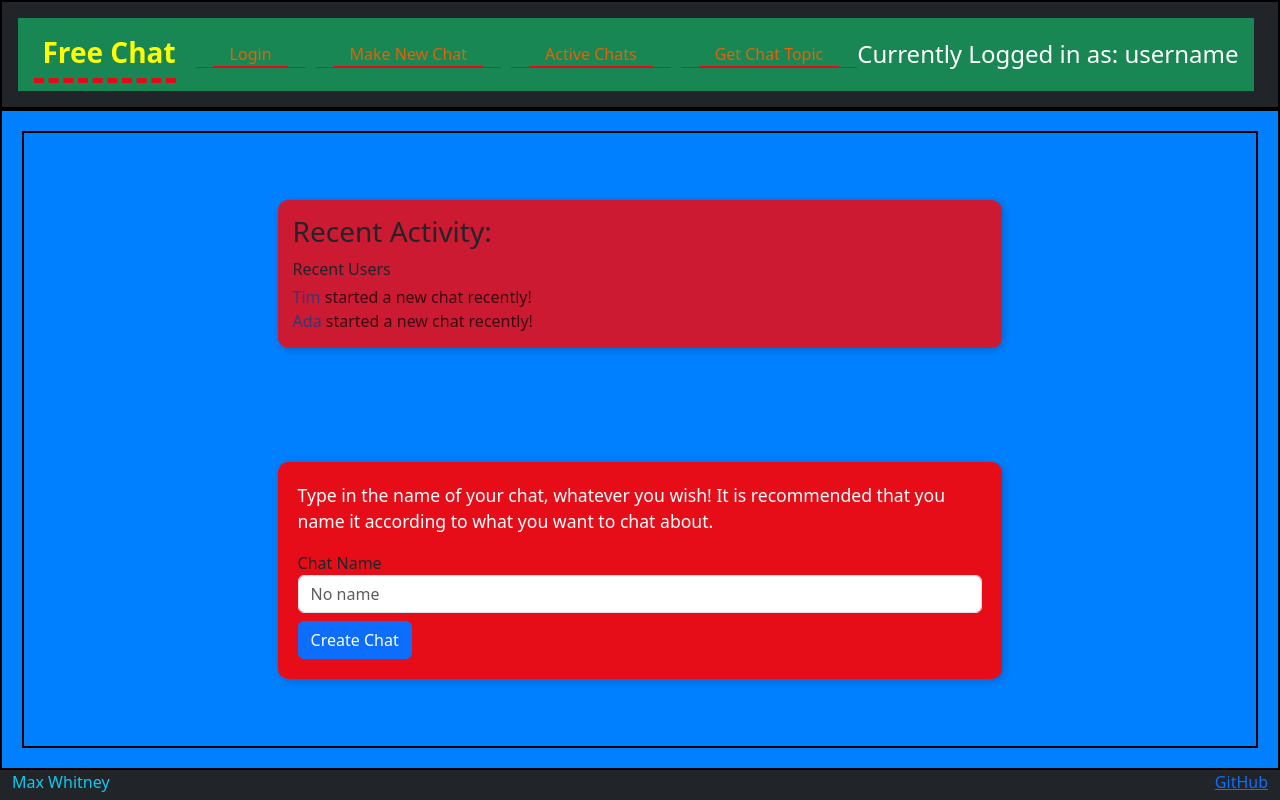
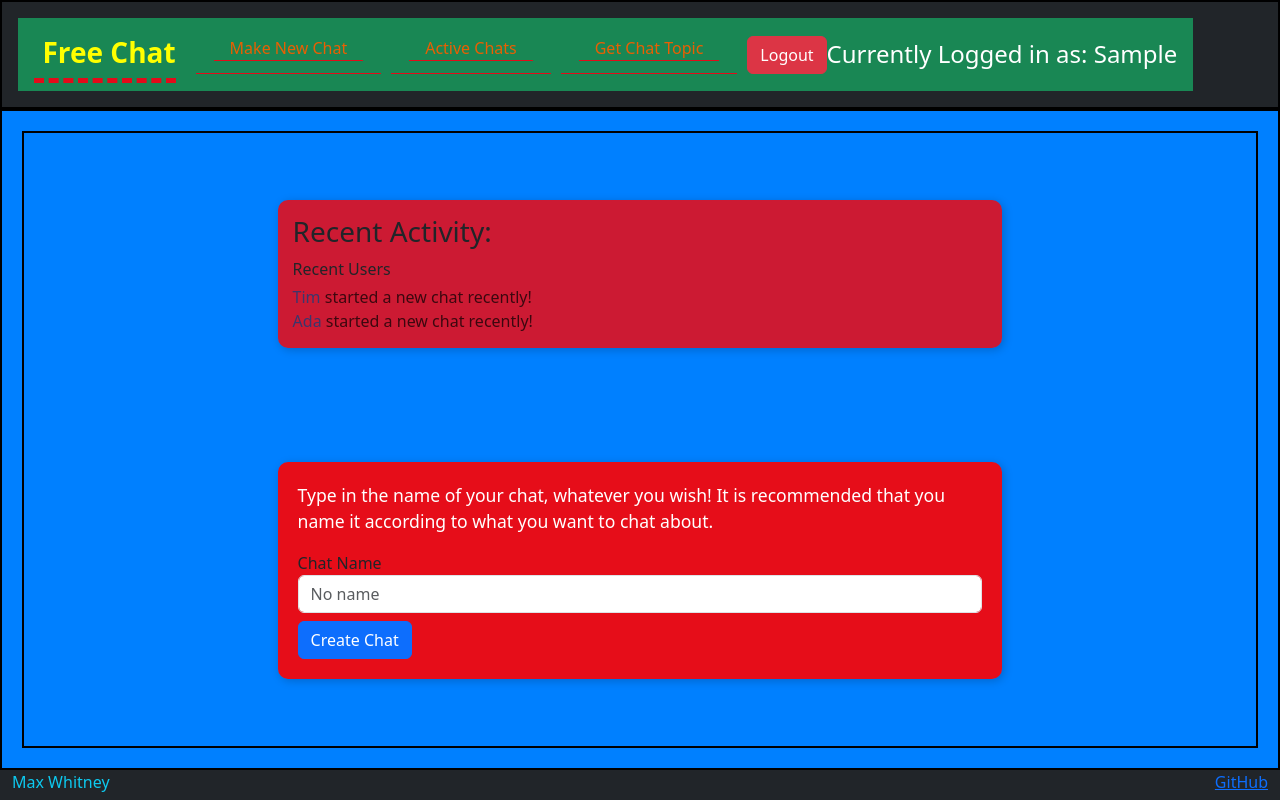
Before and after one commit to maxman010101/startup, a React (Vite) app: page / in a window 1280 px wide. Both pictures are taken after typing "Sample", "Sample123" into the empty fields and a click on the button "Create". Built offline with nearby package versions, Linux system fonts and the light colour scheme.

Commit message:
got my login functionality working so it shows logged in user and restricts/vice versa pages accessible to logged in vs non logged in users

```diff
--- a/src/app.jsx
+++ b/src/app.jsx
@@ -1,7 +1,7 @@
-import React from 'react';
+import React, { useState, useEffect } from 'react';
 import 'bootstrap/dist/css/bootstrap.min.css';
 import './app.css';
-import { BrowserRouter, NavLink, Route, Routes } from 'react-router-dom';
+import { BrowserRouter, NavLink, Route, Routes, Navigate } from 'react-router-dom';
 import { Login } from './login/login';
 import { MakeChat } from './makechat/makechat';
 import { ActiveChats } from './activechats/activechats';
@@ -9,47 +9,64 @@ import { Topic } from './topic/topic';
 import { Chat } from './chat/chat';
 
 export default function App() {
-    return(
+    const [user, setUser] = useState(null);
+
+    useEffect(() => {
+        const storedUser = localStorage.getItem('user');
+        if (storedUser) {
+            setUser(storedUser);
+        }
+    }, []);
+
+    const handleLogout = () => {
+        localStorage.removeItem('user');
+        setUser(null);
+    };
+
+    return (
         <BrowserRouter>
             <div className="body bg-success text-dark">
-
                 <header className="container-fluid d-flex justify-content-between align-items-center p-3 bg-dark text-white">
-
-
                     <nav className="navbar fixed-top navbar-dark bg-success px-3">
-                    <NavLink className="navbar-brand text-warning fs-3" to="#">Free Chat</NavLink>
+                        <NavLink className="navbar-brand text-warning fs-3" to="/">Free Chat</NavLink>
                         <menu className="navbar-nav d-flex flex-row ms-auto">
-                    <li className="nav-item"><NavLink className="nav-link" to="">Login</NavLink></li>
-                    <li className="nav-item"><NavLink className="nav-link" to="makechat">Make New Chat</NavLink></li>
-                    <li className="nav-item"><NavLink className="nav-link" to="activechats">Active Chats</NavLink></li>
-                    <li className="nav-item"><NavLink className="nav-link" to="topic">Get Chat Topic</NavLink></li>
+                            {!user ? (
+                                <li className="nav-item"><NavLink className="nav-link" to="/">Login</NavLink></li>
+                            ) : (
+                                <>
+                                    <li className="nav-item"><NavLink className="nav-link" to="/makechat">Make New Chat</NavLink></li>
+                                    <li className="nav-item"><NavLink className="nav-link" to="/activechats">Active Chats</NavLink></li>
+                                    <li className="nav-item"><NavLink className="nav-link" to="/topic">Get Chat Topic</NavLink></li>
+                                    <button className="btn btn-danger" onClick={handleLogout}>Logout</button>
+                                </>
+                            )}
                         </menu>
-                    <h1 className="logged-in-text m-0 flex-grow-1 text-end">Currently Logged in as: <span id="username">username</span></h1>
+                        <h1 className="logged-in-text m-0 flex-grow-1 text-end">Currently Logged in as: <span>{user || 'Guest'}</span></h1>
                     </nav>
                 </header>
 
-
                 <main>
                     <Routes>
-                <Route path='/' element={<Login />} exact />
-                <Route path='/makechat' element={<MakeChat />} />
-                <Route path='/activechats' element={<ActiveChats />} />
+                        <Route path='/' element={<Login setUser={setUser} />} exact />
+                        <Route path='/makechat' element={user ? <MakeChat /> : <Navigate to="/" />} />
+                        <Route path='/activechats' element={user ? <ActiveChats /> : <Navigate to="/" />} />
                         <Route path='/topic' element={<Topic />} />
                         <Route path='/activechats/chat' element={<Chat />} />
                         <Route path='*' element={<NotFound />} />
                     </Routes>
                 </main>
+
                 <footer className="bg-dark text-info">
                     <div className="container-fluid">
                         <span className="text-reset">Max Whitney</span>
                         <NavLink to="https://github.com/maxman010101/startup.git">GitHub</NavLink>
                     </div>
-
                 </footer>
             </div>
         </BrowserRouter>
     );
 }
+
 function NotFound() {
     return <main className='container-fluid bg-secondary text-center'>404: Return to sender. Address unknown.</main>;
 }
--- a/src/login/login.jsx
+++ b/src/login/login.jsx
@@ -1,26 +1,26 @@
 import React, { useState } from 'react';
 import { useNavigate } from 'react-router-dom';
 
-export function Login() {
-  const navigate = useNavigate();  // Hook for navigation
+export function Login({ setUser }) {
+  const navigate = useNavigate();
   const [username, setUsername] = useState('');
   const [password, setPassword] = useState('');
 
-  // Function to handle both Login and Create buttons
   const handleAuth = (e, type) => {
-    e.preventDefault();  // Prevent page reload
+    e.preventDefault();
     console.log(`${type} with Username: ${username}, Password: ${password}`);
 
-    // Navigate to MakeChat page after login or account creation
-    navigate('/makechat', { state: { username } });
+    if (username) {
+      localStorage.setItem('user', username);
+      setUser(username);
+      navigate('/makechat');
+    }
   };
 
   return (
     <main className="container-xxl bg-danger text-center">
       <div>
         <h1>Welcome to Free Chat!! :D</h1>
-
-        {/* Form submission handled by React */}
         <form>
           <div className="input-group-container">
             <div className="input-group">
@@ -44,8 +44,6 @@ export function Login() {
               />
             </div>
           </div>
-
-          {/* Buttons trigger the handleAuth function */}
           <button
             type="button"
             className="btn btn-success mt-2 mx-1"
@@ -53,7 +51,6 @@ export function Login() {
           >
             Login
           </button>
-
           <button
             type="button"
             className="btn btn-info mt-2 mx-1"
```
Lines whose indentation alone changed are shown as unchanged.
